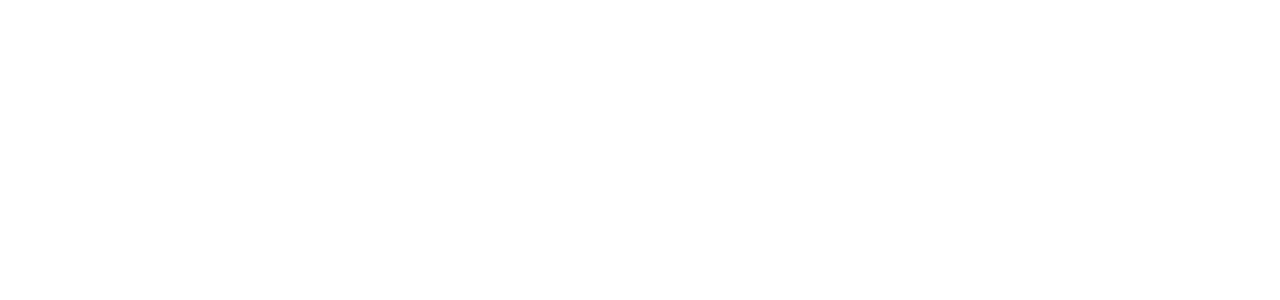
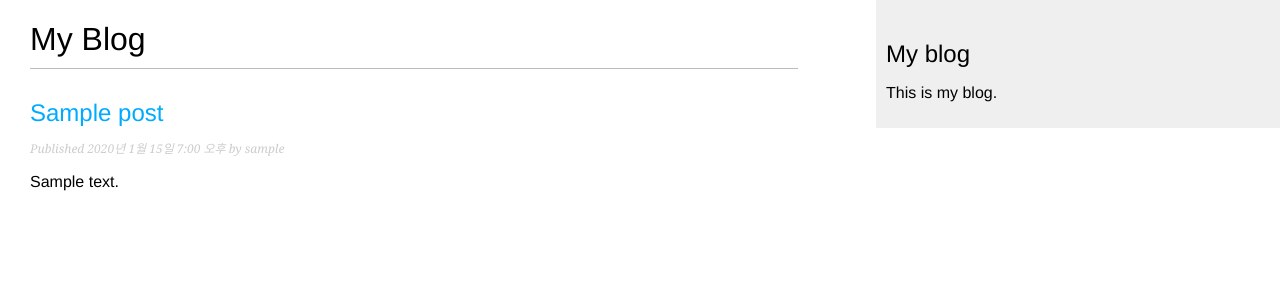
Before and after one commit to i-am-not-kangjik/django-example, a Django app: page /blog/ in a window 1280 px wide. Before the commit the part shown is empty. Shown: the top 300 px of the page. Run offline with Django 4.2, Linux system fonts and the light colour scheme; tables that the repository leaves empty hold one stand-in row (values such as "Sample post").

Commit message:
목록페이지 작성

```diff
--- a/mysite/blog/templates/blog/base.html
+++ b/mysite/blog/templates/blog/base.html
@@ -13,4 +13,3 @@
     </div>
   </body>
 </html>
-어무해
--- a/mysite/blog/templates/blog/post/list.html
+++ b/mysite/blog/templates/blog/post/list.html
@@ -0,0 +1,16 @@
+{% extends "blog/base.html"%}
+{% block title %} My blog {% endblock %}
+{% block content %}
+<h1>My Blog</h1>
+{% for post in posts %}
+<h2>
+    <a href="{% url 'blog:post_detail' post.id %}">
+        {{post.title}}
+    </a>
+</h2>
+<p class="date">
+    Published {{ post.publish }} by {{ post.author }}
+</p>
+{{ post.body|truncatewords:30|linebreaks}}
+{% endfor %}
+{% endblock %}
```
